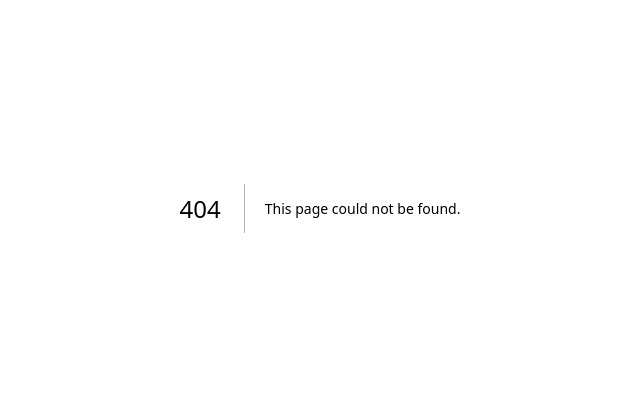
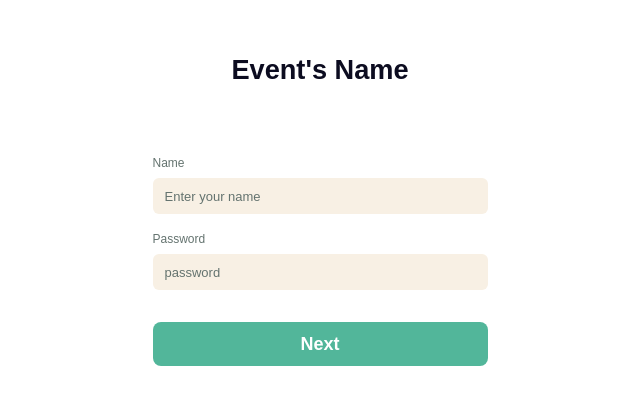
Before and after one commit to PI304/BisTime_Frontend, a Next.js app: page /events/update in a window 1280 px wide. Before the commit this address had no page. Shown: the part 192-596 px from the top of the page, without its empty margins (320-960 px from the left). Built offline with nearby package versions, Linux system fonts and the light colour scheme.

Commit message:
feat : update user page

```diff
--- /dev/null
+++ b/src/pages/events/update/index.tsx
@@ -0,0 +1,93 @@
+import { useRouter } from 'next/router';
+import Layout from '@components/common/layout';
+import Button from '@components/common/button';
+import Input from '@components/common/input';
+import { useForm } from 'react-hook-form';
+interface UserForm {
+  name: string;
+  password: string;
+}
+
+function Update() {
+  const router = useRouter();
+
+  const {
+    handleSubmit,
+    register,
+    formState: { errors },
+  } = useForm<UserForm>({});
+
+  const onSubmit = (form: UserForm) => {
+    const { name, password } = form;
+    if (name && password) router.push('/events/update/schedule');
+  };
+
+  return (
+    <Layout>
+      <div className="w-full flex flex-col items-center justify-center h-full">
+        <div className="w-full flex flex-col items-center justify-center mb-16">
+          <h1 className="text-h2 font-bold text-center text-base-black">
+            Event's Name
+          </h1>
+        </div>
+        <form
+          onSubmit={handleSubmit(onSubmit)}
+          className="w-full flex flex-col items-center justify-center"
+        >
+          <div className="w-full">
+            <Input
+              islabel
+              label="Name"
+              name="name"
+              placeholder="Enter your name"
+              height="lg"
+              register={register('name', {
+                required: true,
+                maxLength: 100,
+                minLength: 1,
+              })}
+            />
+            {errors.name && errors.name.type === 'required' && (
+              <p className="w-full mt-2 text-left text-system-error text-xs">
+                This field is required
+              </p>
+            )}
+            {errors.name && errors.name.type === 'maxLength' && (
+              <p className="w-full mt-2 text-left text-system-error text-xs">
+                Max length is 100
+              </p>
+            )}
+          </div>
+          <div className="w-full mt-4">
+            <Input
+              islabel
+              label="Password"
+              name="password"
+              placeholder="password"
+              height="lg"
+              register={register('password', {
+                required: true,
+                maxLength: 100,
+                minLength: 1,
+              })}
+            />
+            {errors.password && errors.password.type === 'required' && (
+              <p className="w-full mt-2 text-left text-system-error text-xs">
+                This field is required
+              </p>
+            )}
+            {errors.password && errors.password.type === 'maxLength' && (
+              <p className="w-full mt-2 text-left text-system-error text-xs">
+                Max length is 100
+              </p>
+            )}
+          </div>
+          <Button size="lg" className="mt-8">
+            Next
+          </Button>
+        </form>
+      </div>
+    </Layout>
+  );
+}
+export default Update;
```
